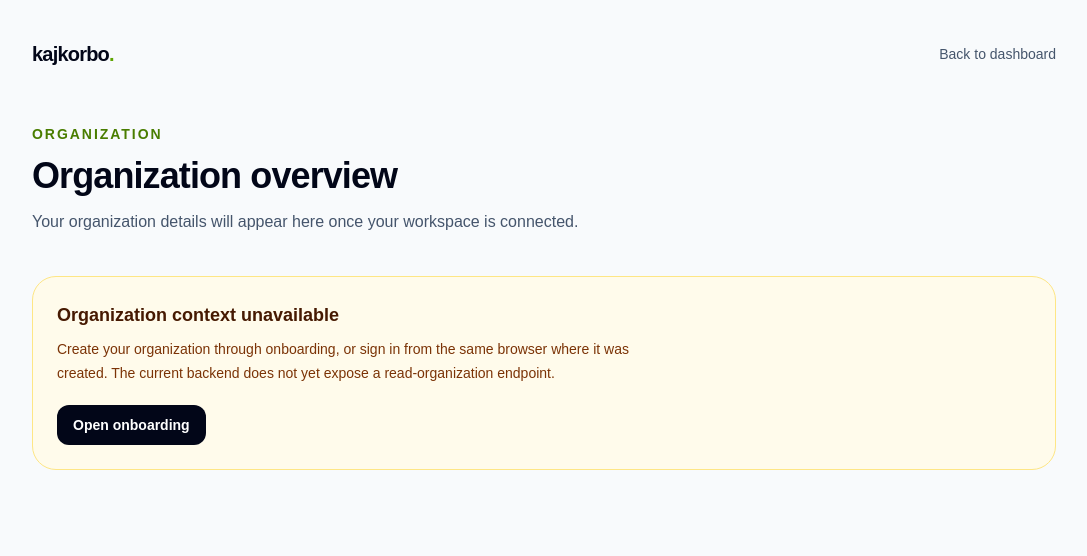
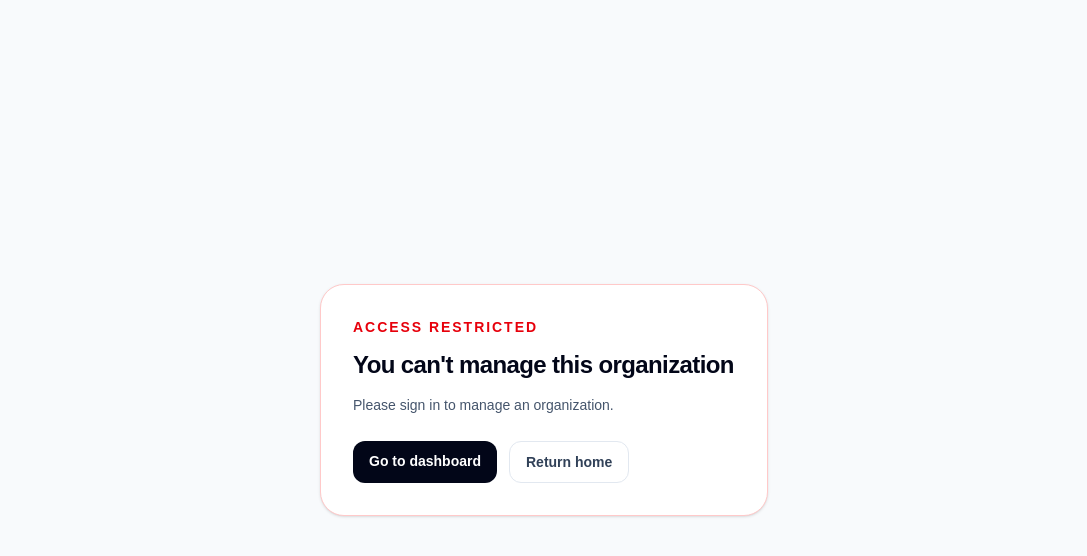
Before and after one commit to Jim2811/kajkorbo-front-end-b7l2a7, a Next.js app: page /dashboard/organization in a window 1280 px wide. Shown: the top 556 px of the page, without its empty margins (96-1183 px from the left). Built offline with nearby package versions, Linux system fonts and the light colour scheme; no server answers.

Commit message:
Add owner-only guards and clear unauthorized states

```diff
--- a/src/app/dashboard/organization/members/page.tsx
+++ b/src/app/dashboard/organization/members/page.tsx
@@ -2,6 +2,7 @@
 
 import { AuthField } from "@/components/auth/auth-field";
 import { OrganizationShell } from "@/components/organization/organization-shell";
+import { OrganizationOwnerGuard } from "@/components/organization/organization-owner-guard";
 import { inviteOrganizationMember } from "@/lib/organization";
 import { useOrganizationStore } from "@/stores/organization-store";
 import { zodResolver } from "@hookform/resolvers/zod";
@@ -24,11 +25,13 @@ export default function OrganizationMembersPage() {
 
   if (!organization) {
     return (
+      <OrganizationOwnerGuard>
         <OrganizationShell description="Connect an organization first." title="Members">
           <p className="rounded-2xl border border-amber-200 bg-amber-50 p-5 text-sm text-amber-900">
             Organization context is unavailable in this browser session.
           </p>
         </OrganizationShell>
+      </OrganizationOwnerGuard>
     );
   }
 
@@ -45,6 +48,7 @@ export default function OrganizationMembersPage() {
   };
 
   return (
+    <OrganizationOwnerGuard>
       <OrganizationShell
         description="Invite existing Kajkorbo users to join your organization."
         title="Members"
@@ -71,5 +75,6 @@ export default function OrganizationMembersPage() {
         </form>
         </div>
       </OrganizationShell>
+    </OrganizationOwnerGuard>
   );
 }
--- a/src/app/dashboard/organization/page.tsx
+++ b/src/app/dashboard/organization/page.tsx
@@ -1,6 +1,7 @@
 "use client";
 
 import { OrganizationShell } from "@/components/organization/organization-shell";
+import { OrganizationOwnerGuard } from "@/components/organization/organization-owner-guard";
 import { useOrganizationStore } from "@/stores/organization-store";
 import Link from "next/link";
 
@@ -9,6 +10,7 @@ export default function OrganizationOverviewPage() {
 
   if (!organization) {
     return (
+      <OrganizationOwnerGuard>
         <OrganizationShell
           description="Your organization details will appear here once your workspace is connected."
           title="Organization overview"
@@ -27,10 +29,12 @@ export default function OrganizationOverviewPage() {
             </Link>
           </div>
         </OrganizationShell>
+      </OrganizationOwnerGuard>
     );
   }
 
   return (
+    <OrganizationOwnerGuard>
       <OrganizationShell
         description="A quick view of your workspace identity and current plan."
         title={organization.name}
@@ -65,5 +69,6 @@ export default function OrganizationOverviewPage() {
           Manage organization settings
         </Link>
       </OrganizationShell>
+    </OrganizationOwnerGuard>
   );
 }
--- a/src/app/dashboard/organization/settings/page.tsx
+++ b/src/app/dashboard/organization/settings/page.tsx
@@ -2,6 +2,7 @@
 
 import { AuthField } from "@/components/auth/auth-field";
 import { OrganizationShell } from "@/components/organization/organization-shell";
+import { OrganizationOwnerGuard } from "@/components/organization/organization-owner-guard";
 import { updateOrganization } from "@/lib/organization";
 import { useOrganizationStore } from "@/stores/organization-store";
 import { zodResolver } from "@hookform/resolvers/zod";
@@ -40,12 +41,14 @@ export default function OrganizationSettingsPage() {
 
   if (!organization) {
     return (
+      <OrganizationOwnerGuard>
         <OrganizationShell description="Connect an organization before changing its settings." title="Organization settings">
           <div className="rounded-2xl border border-amber-200 bg-amber-50 p-5 text-sm text-amber-900">
             No organization is available in this browser session.{" "}
             <Link className="font-semibold underline" href="/onboarding/organization">Open onboarding</Link>
           </div>
         </OrganizationShell>
+      </OrganizationOwnerGuard>
     );
   }
 
@@ -67,6 +70,7 @@ export default function OrganizationSettingsPage() {
   };
 
   return (
+    <OrganizationOwnerGuard>
       <OrganizationShell description="Update the details your team and members see." title="Organization settings">
         <form className="max-w-2xl space-y-5 rounded-3xl border border-slate-200 bg-white p-6 sm:p-8" onSubmit={handleSubmit(onSubmit)}>
         {serverError ? <p className="rounded-xl border border-red-200 bg-red-50 px-4 py-3 text-sm text-red-700" role="alert">{serverError}</p> : null}
@@ -87,5 +91,6 @@ export default function OrganizationSettingsPage() {
         </button>
         </form>
       </OrganizationShell>
+    </OrganizationOwnerGuard>
   );
 }
--- a/src/app/dashboard/organization/teams/page.tsx
+++ b/src/app/dashboard/organization/teams/page.tsx
@@ -2,6 +2,7 @@
 
 import { AuthField } from "@/components/auth/auth-field";
 import { OrganizationShell } from "@/components/organization/organization-shell";
+import { OrganizationOwnerGuard } from "@/components/organization/organization-owner-guard";
 import { addTeamMember, assignTeamLeader, createTeam, deleteTeam, removeTeamMember } from "@/lib/organization";
 import { useOrganizationStore } from "@/stores/organization-store";
 import { zodResolver } from "@hookform/resolvers/zod";
@@ -30,11 +31,13 @@ export default function OrganizationTeamsPage() {
 
   if (!organization) {
     return (
+      <OrganizationOwnerGuard>
         <OrganizationShell description="Connect an organization first." title="Teams">
           <p className="rounded-2xl border border-amber-200 bg-amber-50 p-5 text-sm text-amber-900">
             Organization context is unavailable in this browser session.
           </p>
         </OrganizationShell>
+      </OrganizationOwnerGuard>
     );
   }
 
@@ -97,6 +100,7 @@ export default function OrganizationTeamsPage() {
   };
 
   return (
+    <OrganizationOwnerGuard>
       <OrganizationShell description="Create teams and manage their membership." title="Teams">
         <div className="grid gap-8 lg:grid-cols-[minmax(0,0.8fr)_minmax(0,1.2fr)]">
         <form className="h-fit space-y-5 rounded-3xl border border-slate-200 bg-white p-6 sm:p-8" onSubmit={handleSubmit(onCreate)}>
@@ -146,5 +150,6 @@ export default function OrganizationTeamsPage() {
         </div>
         </div>
       </OrganizationShell>
+    </OrganizationOwnerGuard>
   );
 }
--- /dev/null
+++ b/src/components/organization/organization-owner-guard.tsx
@@ -0,0 +1,68 @@
+"use client";
+
+import { useAuthStore } from "@/stores/auth-store";
+import Link from "next/link";
+
+export function OrganizationOwnerGuard({
+  children,
+}: Readonly<{ children: React.ReactNode }>) {
+  const user = useAuthStore((state) => state.user);
+  const isLoading = useAuthStore((state) => state.isLoading);
+
+  if (isLoading) {
+    return (
+      <main className="flex min-h-screen items-center justify-center bg-slate-50">
+        <div
+          aria-label="Checking authorization"
+          className="h-9 w-9 animate-spin rounded-full border-4 border-slate-200 border-t-lime-600"
+          role="status"
+        />
+      </main>
+    );
+  }
+
+  if (!user) {
+    return <UnauthorizedOrganizationState message="Please sign in to manage an organization." />;
+  }
+
+  if (user.role !== "ORG_OWNER") {
+    return (
+      <UnauthorizedOrganizationState message="Only organization owners can access this workspace area." />
+    );
+  }
+
+  return <>{children}</>;
+}
+
+function UnauthorizedOrganizationState({ message }: { message: string }) {
+  return (
+    <main className="flex min-h-screen items-center justify-center bg-slate-50 px-5 py-12">
+      <section
+        aria-labelledby="organization-access-title"
+        className="w-full max-w-md rounded-3xl border border-red-200 bg-white p-8 shadow-sm"
+      >
+        <p className="text-sm font-semibold uppercase tracking-[0.14em] text-red-600">
+          Access restricted
+        </p>
+        <h1 className="mt-3 text-2xl font-semibold tracking-tight text-slate-950" id="organization-access-title">
+          You can&apos;t manage this organization
+        </h1>
+        <p className="mt-3 text-sm leading-6 text-slate-600">{message}</p>
+        <div className="mt-6 flex flex-wrap gap-3">
+          <Link
+            className="rounded-xl bg-slate-950 px-4 py-2.5 text-sm font-semibold text-white hover:bg-slate-800"
+            href="/dashboard"
+          >
+            Go to dashboard
+          </Link>
+          <Link
+            className="rounded-xl border border-slate-200 px-4 py-2.5 text-sm font-semibold text-slate-700 hover:border-slate-400"
+            href="/"
+          >
+            Return home
+          </Link>
+        </div>
+      </section>
+    </main>
+  );
+}
```
Also changed, not shown: 1 other file (tests, documents, lock files or other folders). Lines whose indentation alone changed are shown as unchanged.
